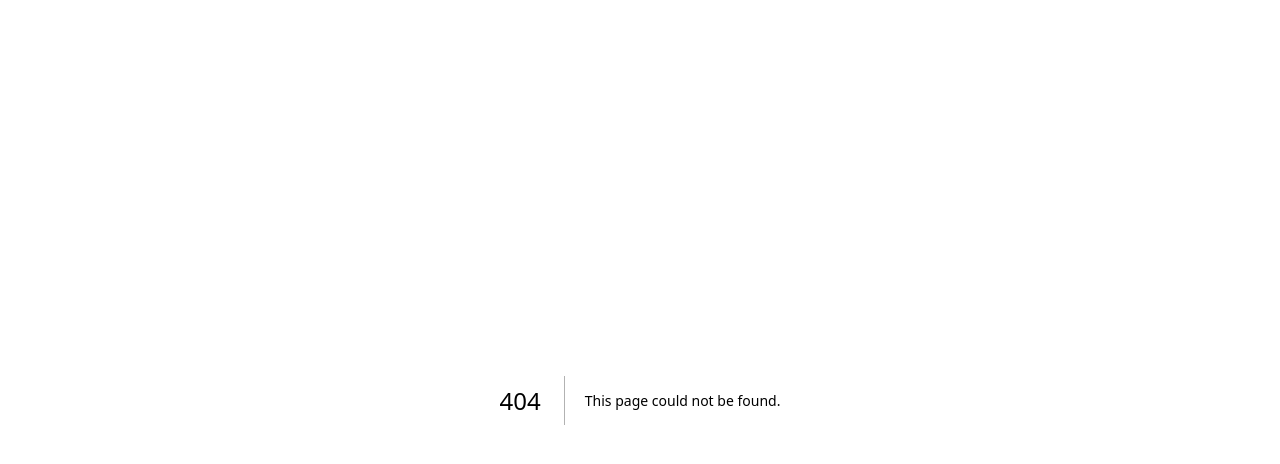
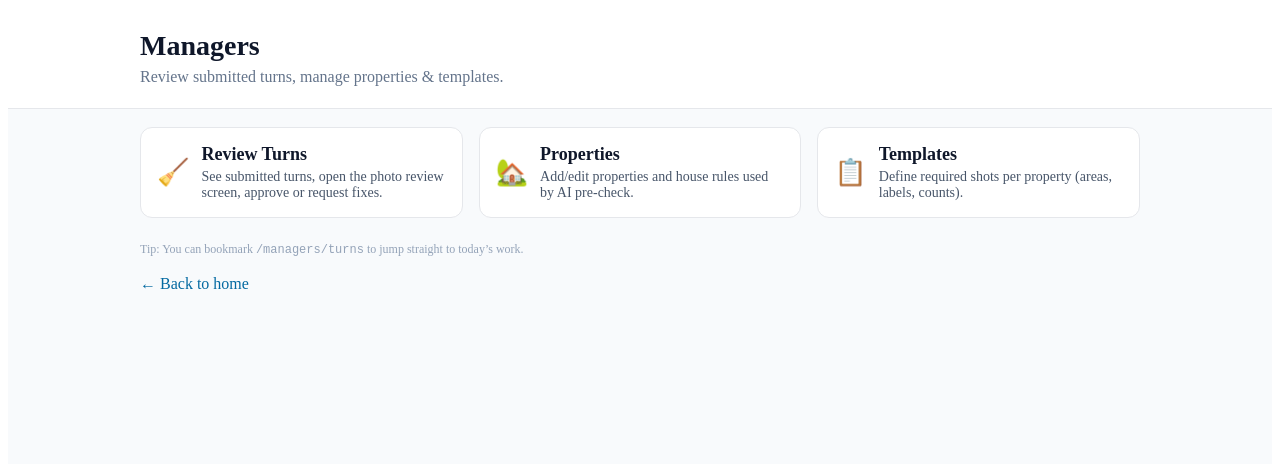
Before and after one commit to dmeadows001/turn-qa, a Next.js app: page /managers in a window 1280 px wide. Before the commit this address had no page. Shown: the top 464 px of the page. Built offline with nearby package versions, Linux system fonts and the light colour scheme.

Commit message:
Create index.js

```diff
--- /dev/null
+++ b/pages/managers/index.js
@@ -0,0 +1,77 @@
+// pages/managers/index.js
+import Link from 'next/link';
+
+function Card({ href, title, desc, emoji }) {
+  return (
+    <Link
+      href={href}
+      style={{
+        display:'block',
+        padding:'16px',
+        border:'1px solid #e5e7eb',
+        borderRadius:12,
+        background:'#fff',
+        color:'#0f172a',
+        textDecoration:'none'
+      }}
+    >
+      <div style={{ display:'flex', alignItems:'center', gap:12 }}>
+        <div style={{ fontSize:26 }}>{emoji}</div>
+        <div>
+          <div style={{ fontWeight:700, fontSize:18 }}>{title}</div>
+          <div style={{ color:'#475569', marginTop:4, fontSize:14 }}>{desc}</div>
+        </div>
+      </div>
+    </Link>
+  );
+}
+
+export default function ManagersHome() {
+  return (
+    <div style={{ minHeight:'100vh', background:'#f8fafc' }}>
+      <header style={{ padding:'22px 16px', borderBottom:'1px solid #e5e7eb', background:'#ffffff' }}>
+        <div style={{ maxWidth:1000, margin:'0 auto' }}>
+          <h1 style={{ margin:0, fontSize:28, color:'#0f172a' }}>Managers</h1>
+          <div style={{ color:'#64748b', marginTop:6 }}>
+            Review submitted turns, manage properties & templates.
+          </div>
+        </div>
+      </header>
+
+      <main style={{ maxWidth:1000, margin:'0 auto', padding:'18px 16px' }}>
+        <div style={{
+          display:'grid',
+          gridTemplateColumns:'repeat(auto-fit, minmax(260px, 1fr))',
+          gap:16
+        }}>
+          <Card
+            href="/managers/turns"
+            title="Review Turns"
+            desc="See submitted turns, open the photo review screen, approve or request fixes."
+            emoji="🧹"
+          />
+          <Card
+            href="/admin/properties"
+            title="Properties"
+            desc="Add/edit properties and house rules used by AI pre-check."
+            emoji="🏡"
+          />
+          <Card
+            href="/admin/templates"
+            title="Templates"
+            desc="Define required shots per property (areas, labels, counts)."
+            emoji="📋"
+          />
+        </div>
+
+        <div style={{ marginTop:24, fontSize:12, color:'#94a3b8' }}>
+          Tip: You can bookmark <code>/managers/turns</code> to jump straight to today’s work.
+        </div>
+
+        <div style={{ marginTop:18 }}>
+          <Link href="/" style={{ color:'#0369a1', textDecoration:'none' }}>← Back to home</Link>
+        </div>
+      </main>
+    </div>
+  );
+}
```
